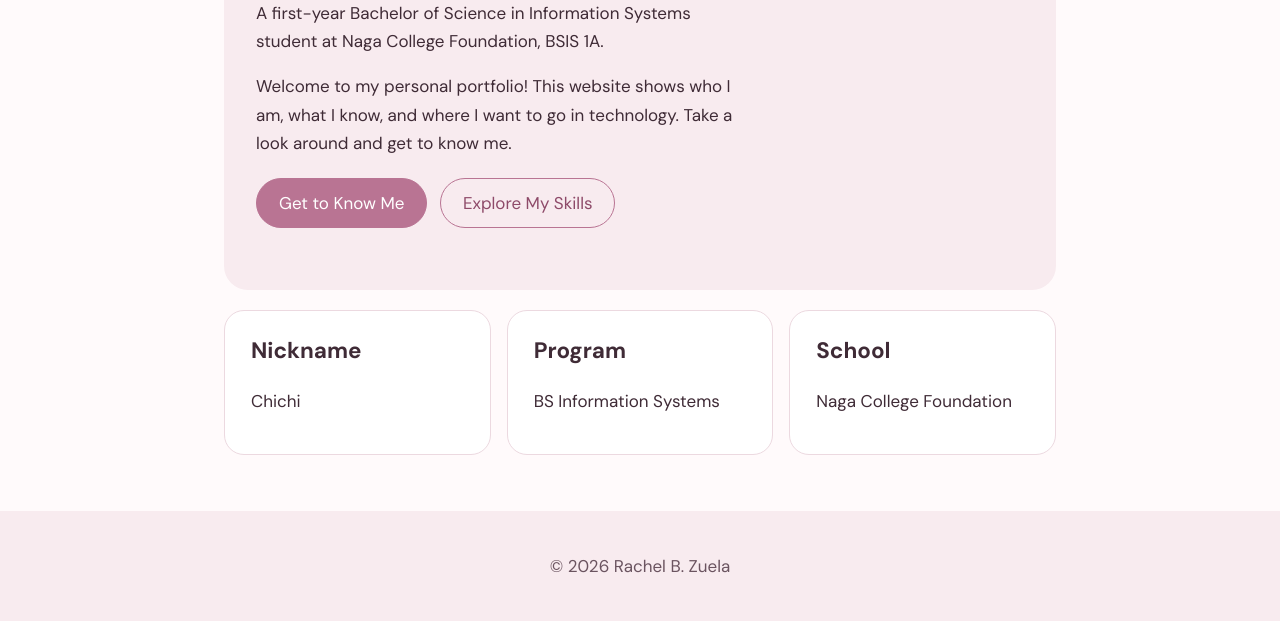
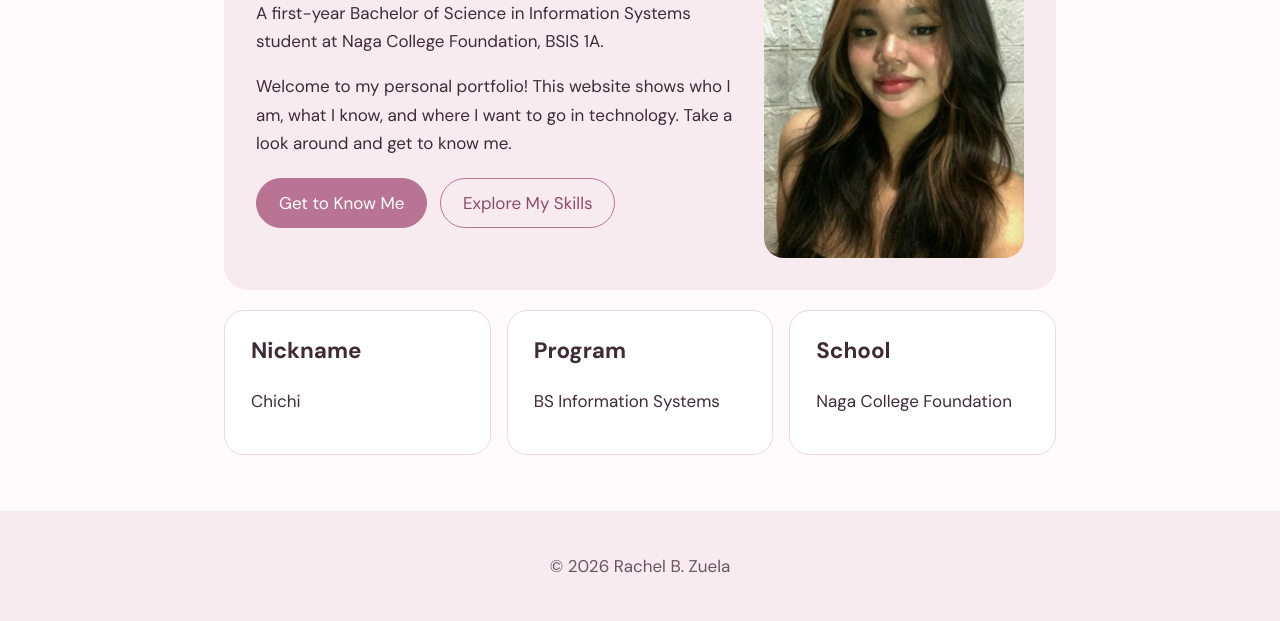
Before and after one commit to rzuela-hue/rachel.portolio, a plain HTML site: page index.html in a window 1280 px wide. Shown: the part 225-846 px from the top of the page. Drawn offline with Linux system fonts and the light colour scheme.

Commit message:
Update index.html

```diff
--- a/index.html
+++ b/index.html
@@ -28,7 +28,7 @@
 <a class="btn" href="about.html">Get to Know Me</a>
 <a class="btn alt" href="skills.html">Explore My Skills</a>
 </div>
-<img class="avatar" src="image/photo2.jpg" alt="Photo of Rachel B. Zuela smiling, with long dark hair and light brown highlights">
+<img class="avatar" src="photo2.jpg" alt="Photo of Rachel B. Zuela smiling, with long dark hair and light brown highlights">
 </section>
 <section class="grid">
 <div class="card"><h2>Nickname</h2><p>Chichi</p></div>
```
